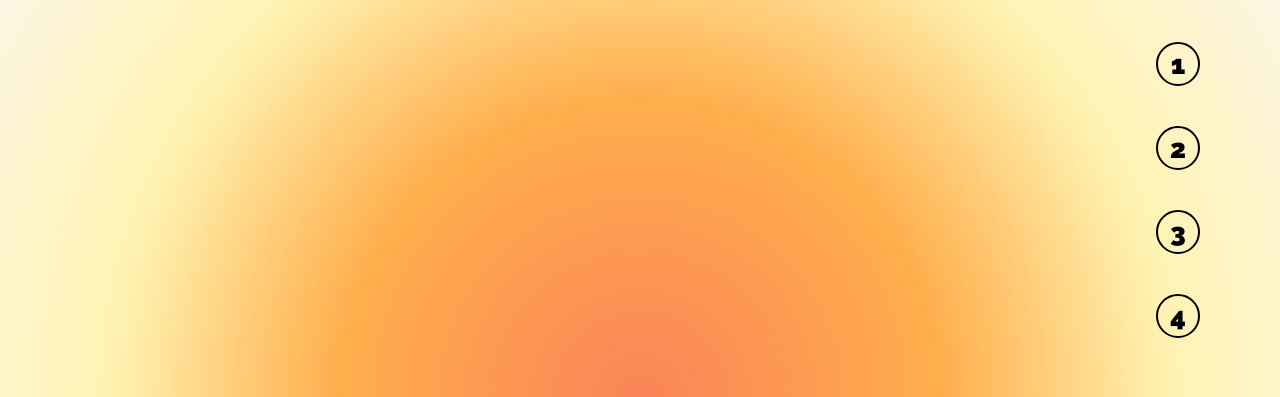
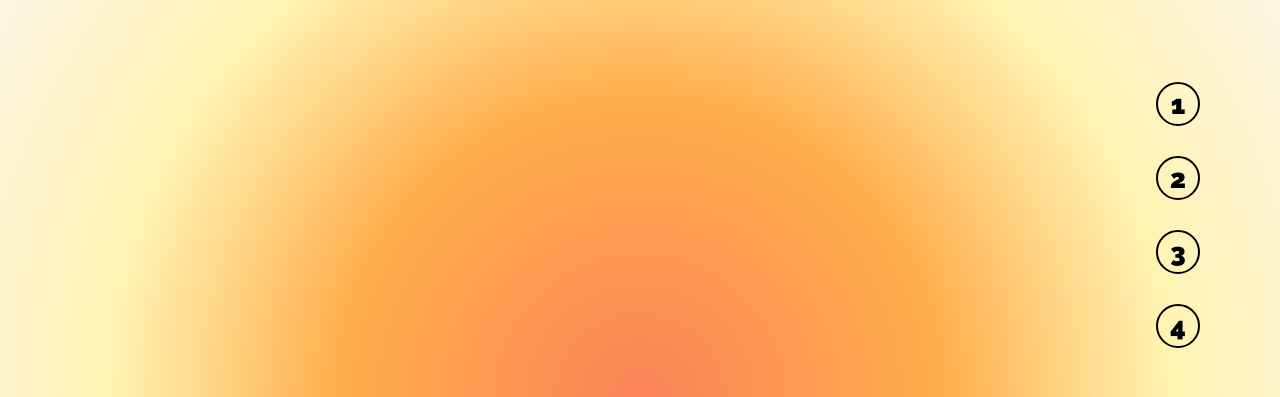
Before and after one commit to iclalyrdk05/Wordflow, a plain HTML site: page deneme.html in a window 1280 px wide. Shown: the top 397 px of the page. Drawn offline with Linux system fonts and the light colour scheme.

Commit message:
Update deneme.css

```diff
--- a/deneme.css
+++ b/deneme.css
@@ -50,7 +50,7 @@ body {
     transform: translateY(-50%);
     display: flex;
     flex-direction: column;
-    gap: 40px;
+    gap: 30px;
 }
 
 .nav-circle {
```
